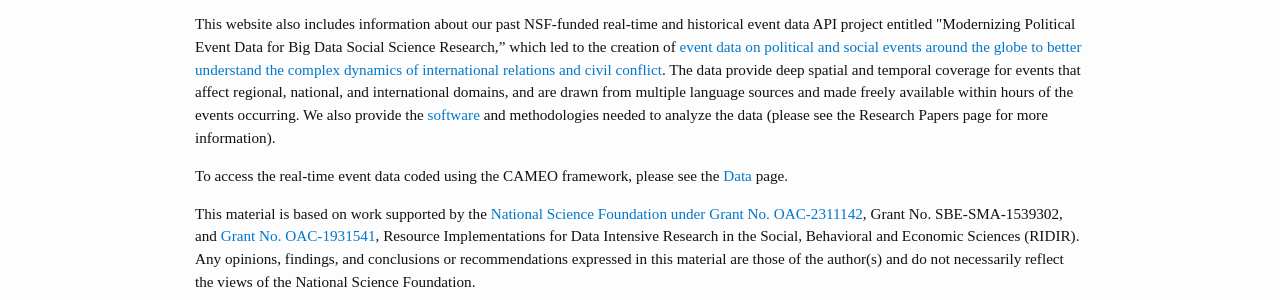
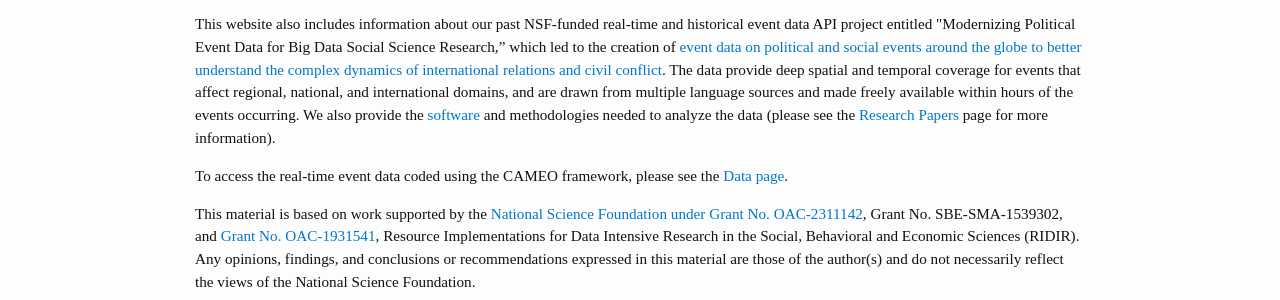
Before and after one commit to eventdata/UTDEventData, a Jekyll site: the page built from index.html, in a window 1280 px wide. Shown: the part 380-680 px from the top of the page. Built offline with Jekyll 4.4.1, drawn with Linux system fonts in a browser that asks for light colours; part of the change alters nothing that is shown.

```diff
--- a/index.html
+++ b/index.html
@@ -10,9 +10,9 @@ layout: default
 
 <p> This project contributes to the computerized extraction of conflict event data at a global scale. Most conflict event data are expensively coded by humans from news reports. This project relies on recent advances in artificial intelligence (AI) and large language models (LLM) to address that problem, and <a href="https://www.nsf.gov/awardsearch/simpleSearchResult?queryText=1539302+1931541&ActiveAwards=true">builds on earlier NSF efforts</a> that created a publicly available large language model to study inter- and intra-state conflict, called <a href="https://aclanthology.org/2022.naacl-main.400/">ConfliBERT (Hu et al., 2022)</a>. This project expands ConfliBERT to multilingual settings, including Arabic and Spanish. It also focuses on creating network data for individuals, groups, locations, and events. This project will also build a research community to foster training, education, and outreach with groups at local, national, and international levels, including academia and government. Ultimately, our work can help researchers and policymakers better understand conflict in foreign locations with high accuracy and in real time. <p>
 
-<p> This website also includes information about our past NSF-funded real-time and historical event data API project entitled "Modernizing Political Event Data for Big Data Social Science Research,” which led to the creation of <a href="https://eventdata.utdallas.edu/UTDEventData/Data/">event data on political and social events around the globe to better understand the complex dynamics of international relations and civil conflict</a>. The data provide deep spatial and temporal coverage for events that affect regional, national, and international domains, and are drawn from multiple language sources and made freely available within hours of the events occurring. We also provide the <a href="https://eventdata.utdallas.edu/UTDEventData/Software/">software</a> and methodologies needed to analyze the data (please see the Research Papers page for more information). <p>
+<p> This website also includes information about our past NSF-funded real-time and historical event data API project entitled "Modernizing Political Event Data for Big Data Social Science Research,” which led to the creation of <a href="https://eventdata.utdallas.edu/UTDEventData/Data/">event data on political and social events around the globe to better understand the complex dynamics of international relations and civil conflict</a>. The data provide deep spatial and temporal coverage for events that affect regional, national, and international domains, and are drawn from multiple language sources and made freely available within hours of the events occurring. We also provide the <a href="https://eventdata.utdallas.edu/UTDEventData/Software/">software</a> and methodologies needed to analyze the data (please see the <a href="https://eventdata.utdallas.edu/UTDEventData/ResearchPapers/">Research Papers</a> page for more information). <p>
 
-<p> To access the real-time event data coded using the CAMEO framework, please see the <a href="https://eventdata.utdallas.edu/UTDEventData/Data/">Data</a> page. <p>
+<p> To access the real-time event data coded using the CAMEO framework, please see the <a href="https://eventdata.utdallas.edu/UTDEventData/Data/">Data page</a>. <p>
 
 <p> This material is based on work supported by the <a href="https://www.nsf.gov/awardsearch/showAward?AWD_ID=2311142">National Science Foundation under Grant No. OAC-2311142</a>, Grant No. SBE-SMA-1539302, and <a href="https://www.nsf.gov/awardsearch/showAward?AWD_ID=1931541&HistoricalAwards=false">Grant No. OAC-1931541</a>, Resource Implementations for Data Intensive Research in the Social, Behavioral and Economic Sciences (RIDIR). Any opinions, findings, and conclusions or recommendations expressed in this material are those of the author(s) and do not necessarily reflect the views of the National Science Foundation. <p>
 
```
